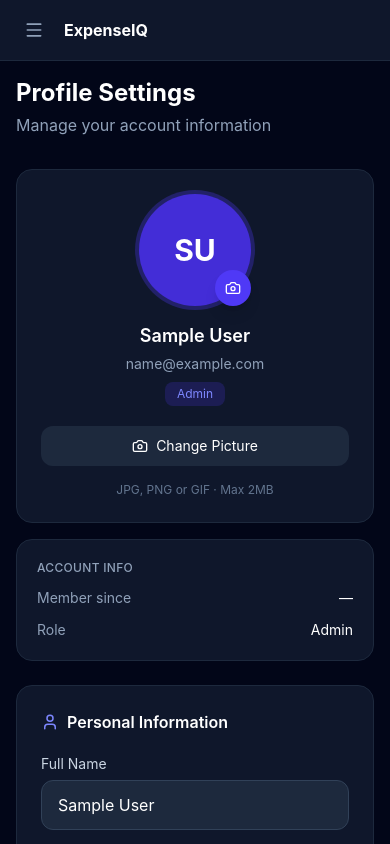
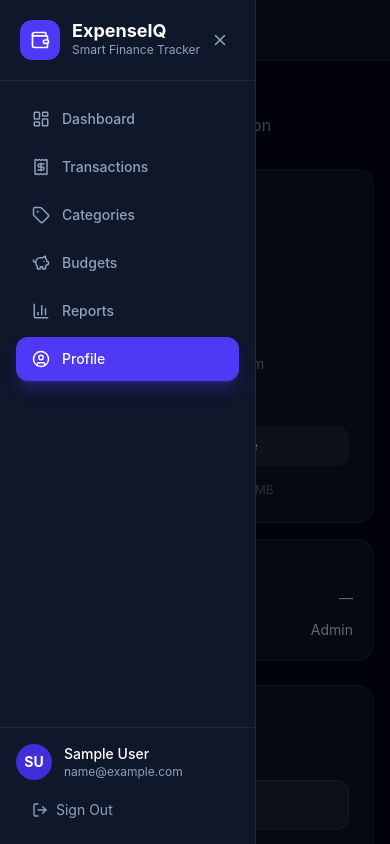
Before and after one commit to hammadhassanhashmi/expense-management-system, a React (Vite) app in the folder frontend/: page /profile in a window 390 px wide. Shown: the top 844 px of the page. Built offline with nearby package versions, Linux system fonts and the light colour scheme; no server answers; sample sign-in values are in the browser's storage.

Commit message:
feat: collapsible sidebar toggle on desktop and mobile

```diff
--- a/frontend/src/components/Layout/Layout.jsx
+++ b/frontend/src/components/Layout/Layout.jsx
@@ -1,9 +1,9 @@
 import { useState } from 'react';
-import { Menu, X } from 'lucide-react';
+import { Menu } from 'lucide-react';
 import Sidebar from './Sidebar';
 
 export default function Layout({ children }) {
-  const [sidebarOpen, setSidebarOpen] = useState(false);
+  const [sidebarOpen, setSidebarOpen] = useState(true);
 
   return (
     <div className="flex min-h-screen bg-slate-950">
@@ -16,21 +16,22 @@ export default function Layout({ children }) {
       )}
 
       {/* Sidebar */}
-      <div className={`fixed lg:static inset-y-0 left-0 z-30 transition-transform duration-300 ${sidebarOpen ? 'translate-x-0' : '-translate-x-full lg:translate-x-0'}`}>
+      <div className={`fixed lg:static inset-y-0 left-0 z-30 transition-all duration-300 flex-shrink-0 ${sidebarOpen ? 'translate-x-0' : '-translate-x-full lg:-translate-x-0 lg:w-0 lg:overflow-hidden'}`}>
         <Sidebar onClose={() => setSidebarOpen(false)} />
       </div>
 
       {/* Main content */}
       <main className="flex-1 overflow-auto min-w-0">
-        {/* Mobile top bar */}
-        <div className="lg:hidden flex items-center gap-3 px-4 py-3 bg-slate-900 border-b border-slate-800 sticky top-0 z-10">
+        {/* Top bar - always visible */}
+        <div className="flex items-center gap-3 px-4 py-3 bg-slate-900 border-b border-slate-800 sticky top-0 z-10">
           <button
-            onClick={() => setSidebarOpen(true)}
+            onClick={() => setSidebarOpen(v => !v)}
             className="p-2 text-slate-400 hover:text-white hover:bg-slate-800 rounded-xl transition"
+            title={sidebarOpen ? 'Close sidebar' : 'Open sidebar'}
           >
             <Menu size={20} />
           </button>
-          <span className="text-white font-bold">ExpenseIQ</span>
+          <span className="text-white font-semibold lg:hidden">ExpenseIQ</span>
         </div>
 
         <div className="p-4 lg:p-8 max-w-7xl mx-auto">
```
